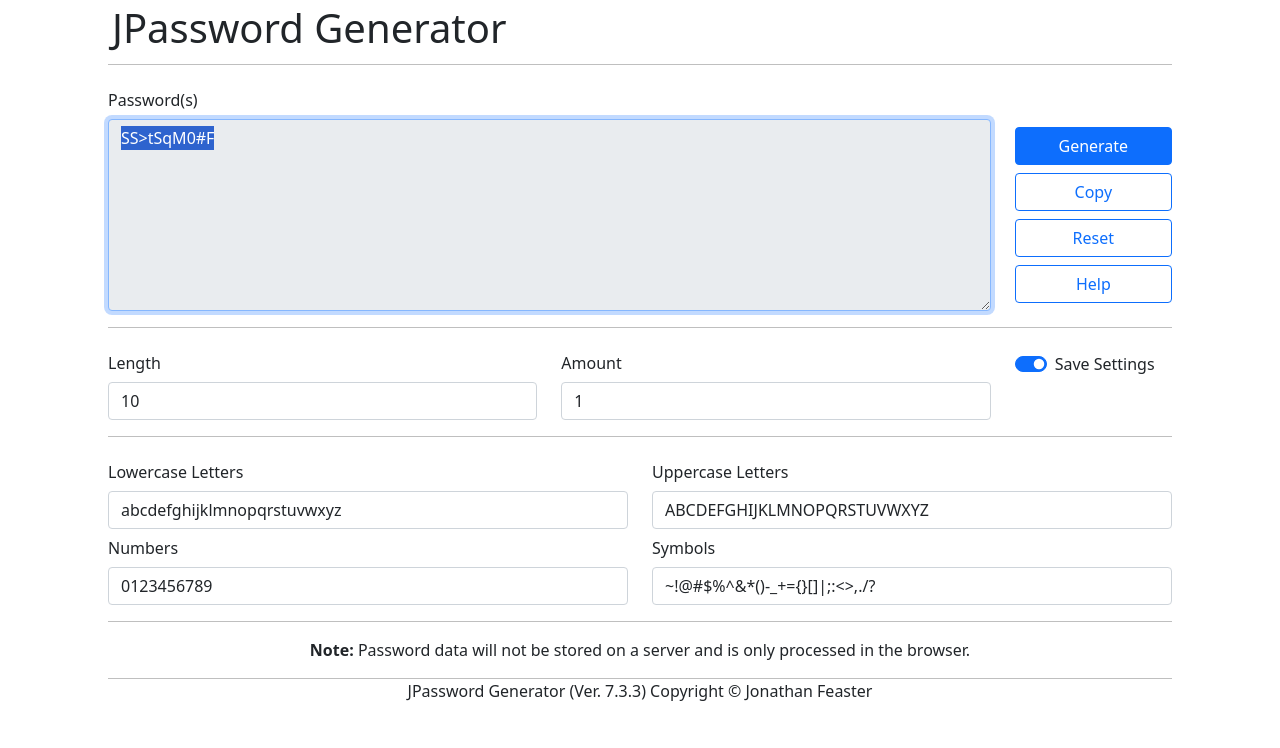
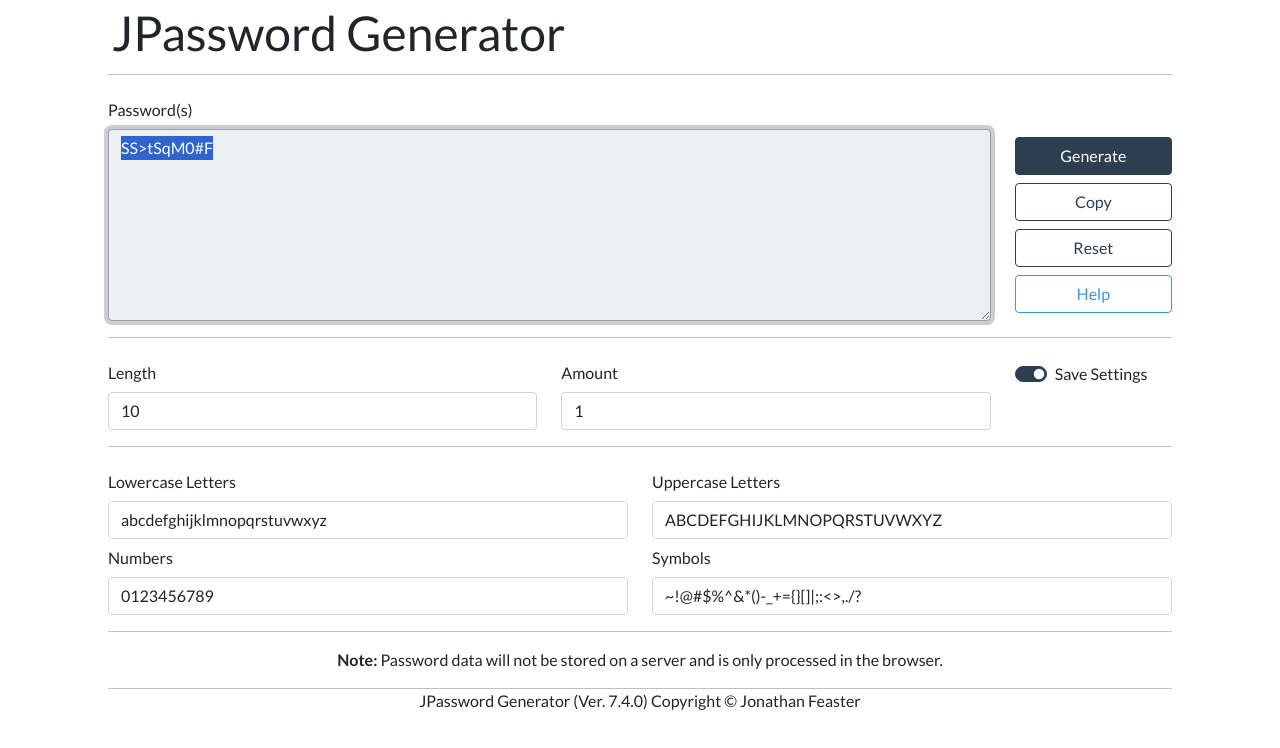
Before and after one commit to feasterjon/jpassgen, a website built with webpack: page public/index.html in a window 1280 px wide. Built offline with nearby package versions, Linux system fonts and the light colour scheme.

Commit message:
Incorporated Flatly Bootstrap theme

```diff
--- a/package.json
+++ b/package.json
@@ -1,6 +1,6 @@
 {
   "name": "jpassgen",
-  "version": "7.3.3",
+  "version": "7.4.0",
   "description": "A simple password generator utilizing vanilla JavaScript.",
   "homepage": "https://gitlab.com/jonfeaster/jpassgen",
   "author": "Jonathan Feaster (https://jonfeaster.com)",
--- a/public/assets/css/main.css
+++ /dev/null
@@ -1,37 +0,0 @@
-body {
-  width: 100%;
-  max-width: 68rem;
-  margin: 0 auto;
-}
-
-header {
-  margin-bottom: 1rem;
-  border-bottom-width: 0.0625em;
-  border-bottom-style: solid;
-  border-bottom-color: rgb(192, 192, 192);
-  border-bottom-color: rgba(0, 0, 0, 0.25);
-}
-
-footer, div.hr, #help {
-  margin-top: 1rem;
-  border-top-width: 0.0625em;
-  border-top-style: solid;
-  border-top-color: rgb(192, 192, 192);
-  border-top-color: rgba(0, 0, 0, 0.25);
-}
-
-footer {
-  text-align: center;
-}
-
-div.hr {
-  margin-bottom: 1rem;
-}
-
-.template {
-  display: none;
-}
-
-#output {
-  height: 12em;
-}
--- a/public/index.html
+++ b/public/index.html
@@ -4,12 +4,12 @@
     <title>JPassword Generator</title>
     <meta charset="UTF-8" />
     <meta name="viewport" content="width=device-width, initial-scale=1" />
-    <meta name="description" content="JPassword Generator (Ver. 7.3.3)" />
+    <meta name="description" content="JPassword Generator (Ver. 7.4.0)" />
     <meta name="keywords" content="password, generator, information, security, randomizer, authentication, infosec" />
     <meta name="author" content="Jonathan Feaster" />
     <!-- Author : Jonathan Feaster, JonFeaster.com -->
-    <link href="https://cdn.jsdelivr.net/npm/bootstrap@5.1.0/dist/css/bootstrap.min.css" rel="stylesheet" integrity="sha384-KyZXEAg3QhqLMpG8r+8fhAXLRk2vvoC2f3B09zVXn8CA5QIVfZOJ3BCsw2P0p/We" crossorigin="anonymous">
-    <link rel="stylesheet" href="assets/css/main.css" type="text/css" />
+    <link rel="stylesheet" href="assets/lib/flatly/bootstrap.min.css" type="text/css" />
+    <link rel="stylesheet" href="assets/css/main.min.css" type="text/css" />
     <script src="assets/js/jpassgen.min.js" type="module"></script>
   </head>
   <body>
@@ -33,7 +33,7 @@
                 <button id="button-generate" class="w-100 btn btn-primary mt-2">Generate</button>
                 <button id="button-copy" class="w-100 btn btn-outline-primary mt-2">Copy</button>
                 <button id="button-reset" class="w-100 btn btn-outline-primary mt-2">Reset</button>
-                <button id="button-help" class="w-100 btn btn-outline-primary mt-2">Help</button>
+                <button id="button-help" class="w-100 btn btn-outline-info mt-2">Help</button>
               </div>
             </div>
             <div id="help">
```
Also changed, not shown: src/index.html (+3 -3 lines), public/assets/css/main.min.css (added), public/assets/lib/flatly/bootstrap.min.css (added), src/assets/css/main.min.css (added), src/assets/lib/flatly/bootstrap.min.css (added).
